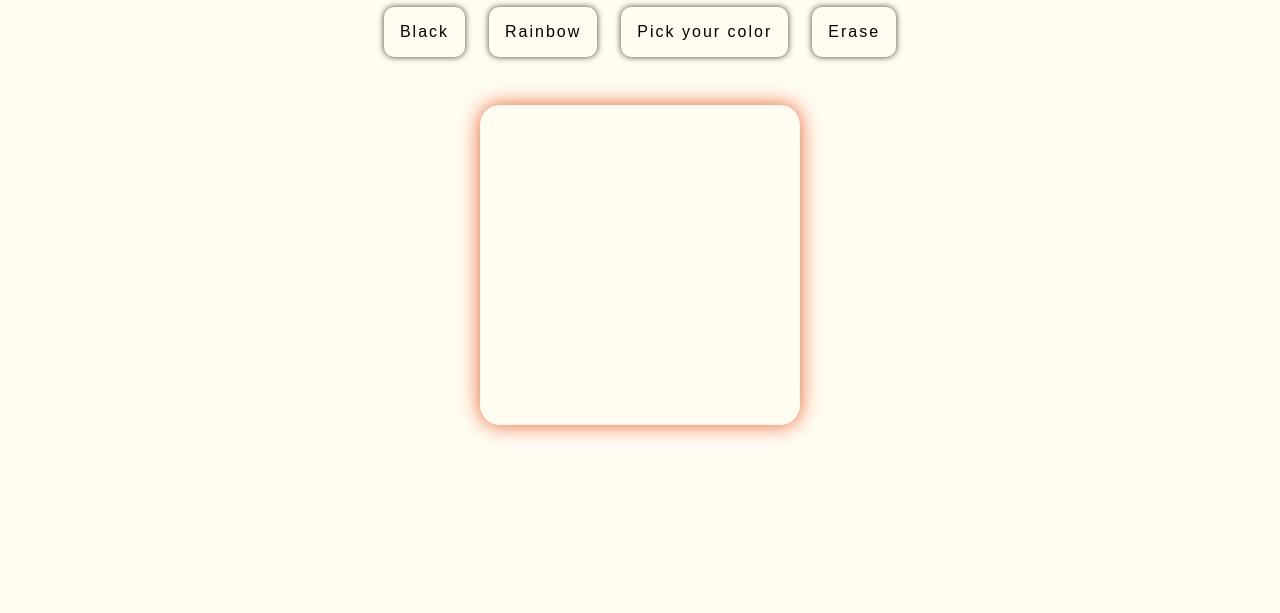
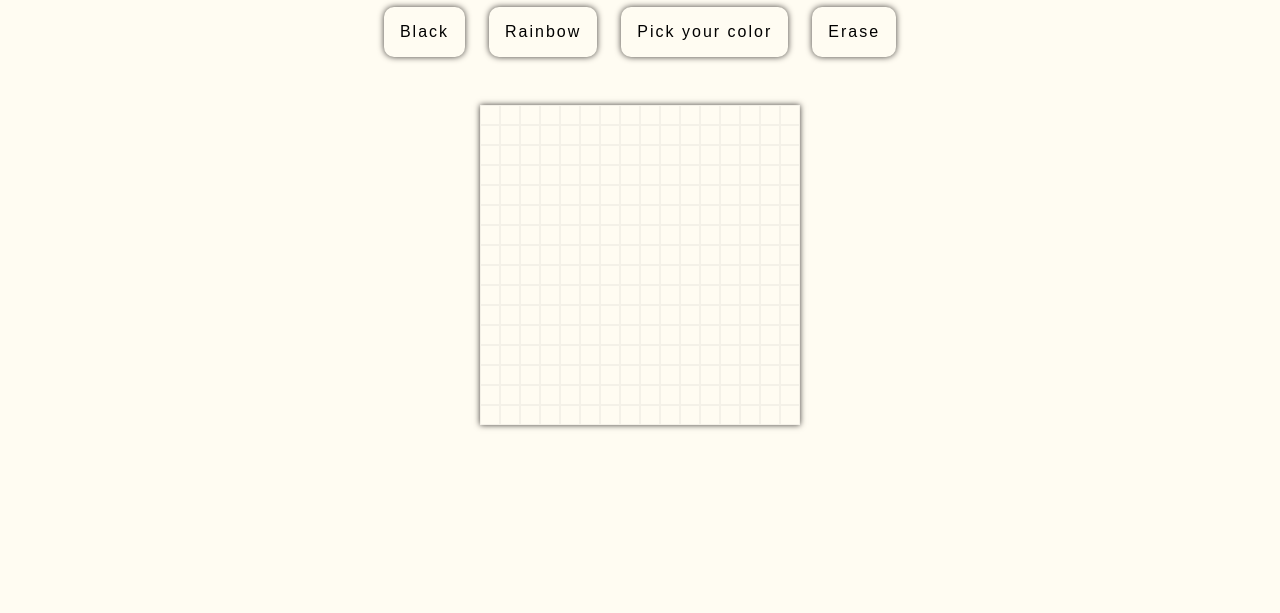
Before and after one commit to ulloa-g/Etch-a-Sketch, a plain HTML site: page index.html in a window 1280 px wide. Shown: the part 121-734 px from the top of the page. Drawn offline with Linux system fonts and the light colour scheme.

Commit message:
the 16x16 grid is ready It is neccesary to work on the eventListener to start changing background color

```diff
--- a/index.html
+++ b/index.html
@@ -5,6 +5,7 @@
     <meta http-equiv="X-UA-Compatible" content="IE=edge">
     <meta name="viewport" content="width=device-width, initial-scale=1.0">
     <link rel="stylesheet" href="style.css">
+    <script src="./index.js" defer></script>
     <link rel="icon" type="image/x-icon" href="./media/favicon/fav1-96.png">
     <title>Etch-a-Sketch</title>
 </head>
--- a/index.js
+++ b/index.js
@@ -0,0 +1,14 @@
+const gridContainer = document.querySelector('.container');
+const btnBlack = document.querySelector('.black');
+const btnRainbow = document.querySelector('.rainbow');
+const btnPickColor = document.querySelector('.pick');
+const btnErase = document.querySelector('.erase');
+const divItem = document.querySelector('.container > div');
+function createGrid() {
+    const size = 16*16;
+    for(let i=0; i<size; i+=1) {
+        const div = document.createElement('div');
+        gridContainer.appendChild(div);
+    }
+};
+createGrid();
--- a/style.css
+++ b/style.css
@@ -76,23 +76,27 @@ body {
 }
 .btn:hover {
     background-color: #EB5E28;
+    cursor: pointer;
 }
 .btn:active {
     color: #CCC5B9;
 }
-/* main */
+/* ----------main---------- */
 main {
     display: flex;
     justify-content: center;
 }
 .container {
-    box-shadow: 0 0 20px #EB5E28;
-    border-radius: 20px;
+    display: grid;
+    grid-template-columns: repeat(16, auto);
+    box-shadow: 0 0 6px #403D39;
     width: 20rem;
     height: 20rem;
-
 }
-/* footer */
+.container > div {
+    border: 0.5px solid rgba(0, 0, 0, 0.044);
+}
+/* ----------footer---------- */
 footer {
     /* this is how you fixed the footer always at the bottom */
     position: fixed;
@@ -114,5 +118,5 @@ footer {
     transition: all 400ms ease-in-out;
 }
 .find-me > a > img:hover {
-    transform: rotate(360deg);
+    transform: rotate(360deg) scale(1.2);
 }
```
